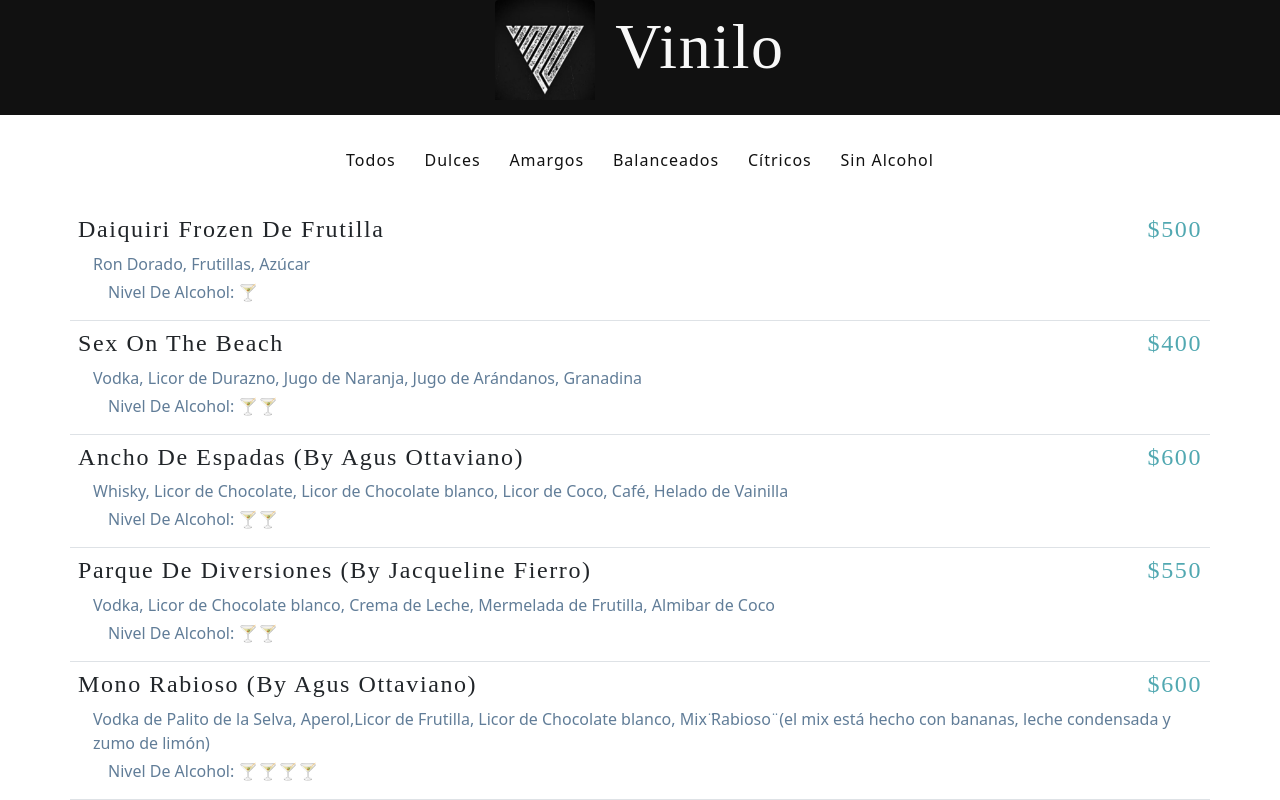
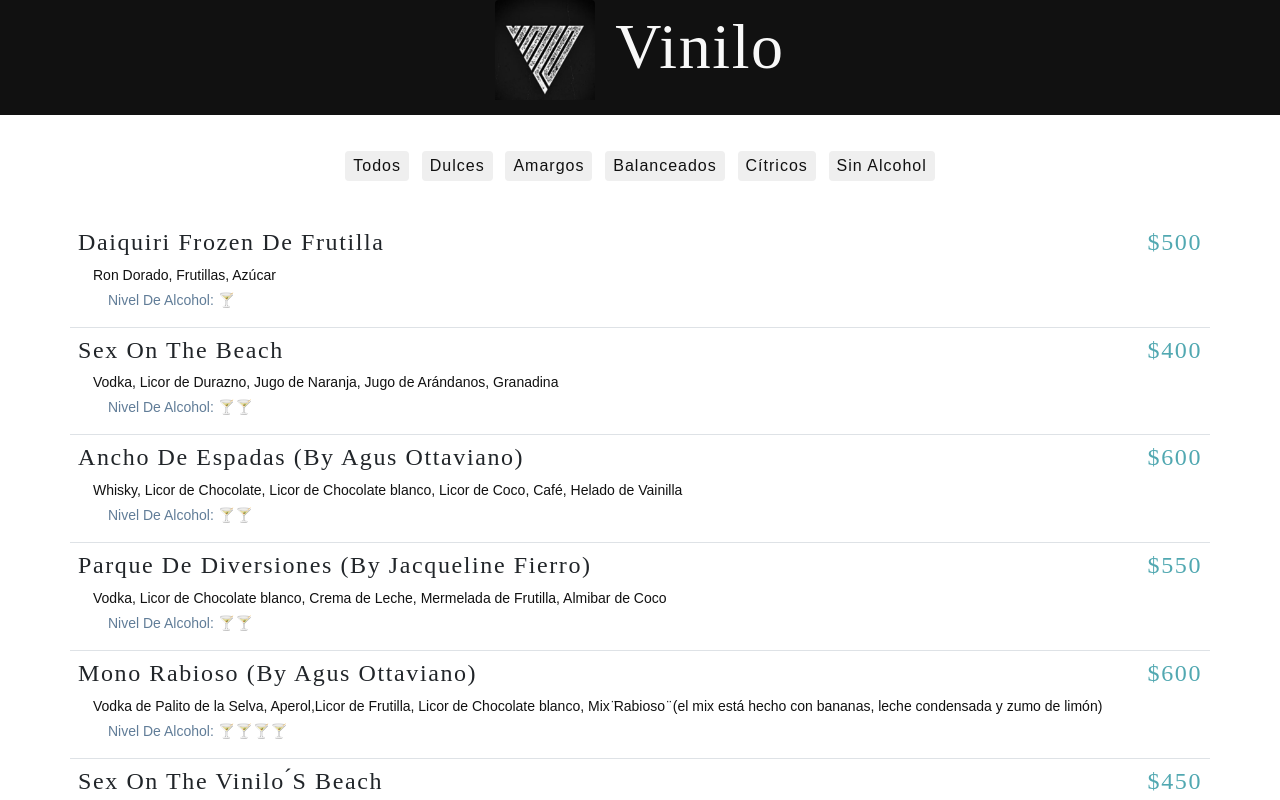
Before and after one commit to santiagocorbanini/menu-vinilo, a React (Create React App) app: page / in a window 1280 px wide. Shown: the top 800 px of the page. Built offline with nearby package versions, Linux system fonts and the light colour scheme; a web font is replaced by a local one.

Commit message:
fuente nueva en p y acomode footer mas chico

```diff
--- a/src/Footer.js
+++ b/src/Footer.js
@@ -21,21 +21,21 @@
                       <a href="https://www.pampacode.com" target={"_blank"}>
                           <img src={logoPampa} alt="Pampacode" id='logo-footer-pampa' />
                       </a>
-                      <p className="lead mb-0">
-                      © Todos los derechos reservados - {(new Date().getFullYear())}.
+                      <p className="mt-2">
+                      Desarrollo de Software - © {(new Date().getFullYear())}.
                       </p>
-                      <a className="btn btn-outline-light btn-social mx-1 mt-3" href="https://www.instagram.com/pampacode" target={"_blank"}><i className="fab fa-fw fa-instagram"></i></a>
-                      <a className="btn btn-outline-light btn-social mx-1 mt-3" href="https://www.pampacode.com" target={"_blank"}><i className="fas fa-fw fa-globe"></i></a>
-                      <a className="btn btn-outline-light btn-social mx-1 mt-3" href={"mailto:info@pampacode.com"}><i className="fas fa-envelope"></i></a>
+                      <a className="btn btn-outline-light btn-social mx-1" href="https://www.instagram.com/pampacode" target={"_blank"}><i className="fab fa-fw fa-instagram"></i></a>
+                      <a className="btn btn-outline-light btn-social mx-1" href="https://www.pampacode.com" target={"_blank"}><i className="fas fa-fw fa-globe"></i></a>
+                      <a className="btn btn-outline-light btn-social mx-1" href={"mailto:info@pampacode.com"}><i className="fas fa-envelope"></i></a>
                   </div>
                   {/*<!-- Footer About Text-->*/}
                   <div className="col-lg-6">
                       <img src={logoVinilo} alt="Vinilo Bar" id='logo-vinilo' />
-                      <p className="lead mb-0">
+                      <p className="mt-2">
                           Junín, Bs As, Argentina.
                       </p>
-                      <a className="btn btn-outline-light btn-social mx-1 mt-3" href="https://www.instagram.com/vinilo.bar/" target={"_blank"}><i className="fab fa-fw fa-instagram"></i></a>
-                      <a className="btn btn-outline-light btn-social mx-1 mt-3" href="https://www.facebook.com/ViniloBarClub" target={"_blank"}><i className="fab fa-facebook-f"></i></a>
+                      <a className="btn btn-outline-light btn-social mx-1" href="https://www.instagram.com/vinilo.bar/" target={"_blank"}><i className="fab fa-fw fa-instagram"></i></a>
+                      <a className="btn btn-outline-light btn-social mx-1" href="https://www.facebook.com/ViniloBarClub" target={"_blank"}><i className="fab fa-facebook-f"></i></a>
                   </div>
               </div>
             </div>
--- a/src/index.css
+++ b/src/index.css
@@ -10,6 +10,8 @@
   font-family: 'Hudson';
   src: url(./assets/fonts/Hudson\ NY\ Serif.otf);
 }
+
+@import url('https://fonts.googleapis.com/css2?family=Titillium+Web:ital,wght@0,200;0,300;0,400;1,200&display=swap');
 
 .container {
   padding-left: 0px !important;
@@ -39,14 +41,19 @@
     padding-bottom: 20px;
 }
 
+.footer p {
+  color: white;
+  font-family: inherit;
+}
+
 .btn-social{
     align-items: center;
     border-radius: 100% !important;
     display: inline-flex !important;
-    font-size: 1.25rem !important;
-    height: 3.25rem;
+    font-size: 1rem !important;
+    height: 2rem;
     justify-content: center;
-    width: 3.25rem;
+    width: 2rem;
 }
 
 .row{
@@ -95,6 +102,8 @@
 p {
   margin-bottom: 1.25rem;
   color: hsl(210, 22%, 49%);
+  font-size: 14px;
+  font-family: 'Titillium Web', sans-serif !important;
 }
 
 .section {
@@ -137,16 +146,16 @@
 }
 
 .filter-btn {
-  background: transparent;
   border-color: transparent;
   font-size: 1rem;
   text-transform: capitalize;
-  margin: 0 0.4rem;
+  margin: 0.4rem;
   letter-spacing: 1px;
   color:  var(--Black);
   cursor: pointer;
   transition: all 0.3s linear;
   border-radius: 0.25rem;
+  font-family: 'Titillium Web', sans-serif;
 }
 
 .filter-btn:hover {
@@ -202,6 +211,9 @@
 .item-text {
   margin-bottom: 0;
   padding-left: 15px;
+  color: var(--Black);
+  font-size: 14px;
+  font-family: 'Titillium Web', sans-serif;
 }
 
 .estrellas {
```
